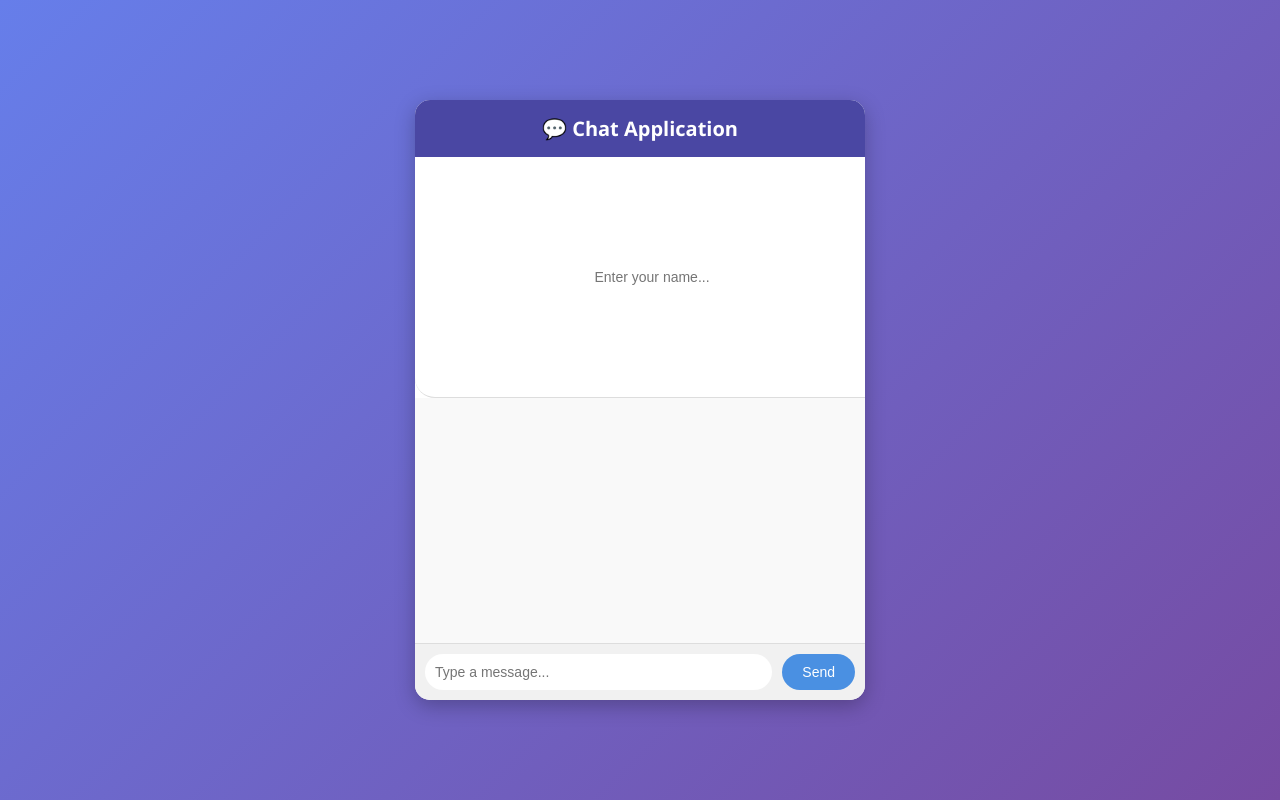
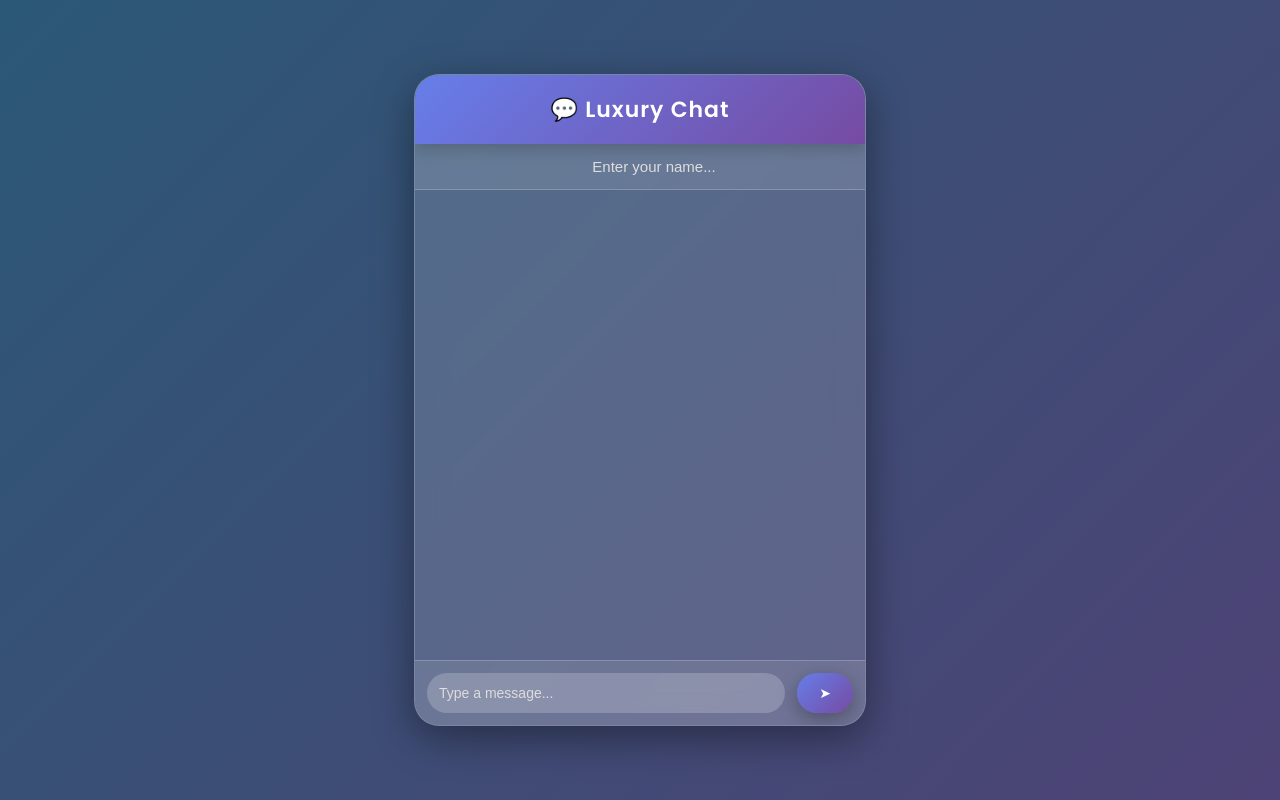
Before and after one commit to AnoopSinghGurjar/Web_Chatbox, a website: page public/index.html in a window 1280 px wide. Drawn offline with nearby package versions, Linux system fonts and the light colour scheme; no server answers.

Commit message:
second commit

```diff
--- a/public/index.html
+++ b/public/index.html
@@ -2,122 +2,163 @@
 <html lang="en">
 <head>
   <meta charset="UTF-8">
-  <title>Chat Application</title>
-  <link rel="stylesheet" href="style.css">
+  <title>Luxury Chat with Bot</title>
+  <link href="https://fonts.googleapis.com/css2?family=Poppins:wght@400;600&display=swap" rel="stylesheet">
   <style>
     body {
-      font-family: "Segoe UI", Tahoma, Geneva, Verdana, sans-serif;
-      background: linear-gradient(135deg, #667eea, #764ba2);
+      font-family: "Poppins", sans-serif;
+      background: linear-gradient(135deg, #2b5876, #4e4376);
       display: flex;
       justify-content: center;
       align-items: center;
       height: 100vh;
       margin: 0;
+      overflow: hidden;
     }
 
     .chat-container {
       width: 450px;
-      height: 600px;
-      background: #fff;
-      border-radius: 15px;
+      height: 650px;
+      background: rgba(255, 255, 255, 0.15);
+      border-radius: 25px;
+      backdrop-filter: blur(15px);
       display: flex;
       flex-direction: column;
-      box-shadow: 0 6px 20px rgba(0,0,0,0.25);
+      box-shadow: 0 12px 40px rgba(0,0,0,0.4);
       overflow: hidden;
+      border: 1px solid rgba(255, 255, 255, 0.2);
+      animation: fadeIn 0.8s ease-in-out;
+    }
+
+    @keyframes fadeIn {
+      from { transform: scale(0.95); opacity: 0; }
+      to { transform: scale(1); opacity: 1; }
     }
 
     .header {
-      background: #4a47a3;
+      background: linear-gradient(135deg, #667eea, #764ba2);
       color: #fff;
-      padding: 15px;
+      padding: 18px;
       text-align: center;
-      font-size: 20px;
-      font-weight: bold;
+      font-size: 22px;
+      font-weight: 600;
+      letter-spacing: 1px;
+      box-shadow: 0 4px 15px rgba(0,0,0,0.25);
+    }
+
+    #username {
+      width: 100%;
+      padding: 14px;
+      border: none;
+      outline: none;
+      font-size: 15px;
+      text-align: center;
+      border-bottom: 1px solid rgba(255,255,255,0.2);
+      background: rgba(255, 255, 255, 0.1);
+      color: #fff;
+    }
+
+    #username::placeholder {
+      color: #ddd;
     }
 
     #chat {
       flex: 1;
-      padding: 15px;
+      padding: 20px;
       overflow-y: auto;
-      background: #f9f9f9;
+      display: flex;
+      flex-direction: column;
+      gap: 10px;
     }
 
     #chat p {
-      margin: 8px 0;
-      padding: 10px 15px;
+      margin: 0;
+      padding: 12px 18px;
       border-radius: 20px;
       max-width: 75%;
       word-wrap: break-word;
+      font-size: 14px;
+      animation: slideUp 0.3s ease;
+    }
+
+    @keyframes slideUp {
+      from { transform: translateY(10px); opacity: 0; }
+      to { transform: translateY(0); opacity: 1; }
     }
 
     #chat p.system {
-      text-align: center;
-      color: #777;
-      background: transparent;
+      align-self: center;
+      color: #eee;
+      background: rgba(255,255,255,0.05);
       font-style: italic;
-      font-size: 14px;
+      font-size: 13px;
+      padding: 8px 14px;
     }
 
     #chat p.self {
-      background: #4a90e2;
+      background: linear-gradient(135deg, #4facfe, #00f2fe);
       color: white;
       align-self: flex-end;
-      margin-left: auto;
+      box-shadow: 0 4px 15px rgba(0, 150, 255, 0.3);
     }
 
     #chat p.other {
-      background: #e5e5ea;
+      background: rgba(255, 255, 255, 0.8);
       color: #000;
       align-self: flex-start;
-      margin-right: auto;
+      box-shadow: 0 4px 15px rgba(0,0,0,0.15);
     }
 
     .input-area {
       display: flex;
-      padding: 10px;
-      background: #f1f1f1;
-      border-top: 1px solid #ddd;
+      padding: 12px;
+      background: rgba(255,255,255,0.1);
+      border-top: 1px solid rgba(255,255,255,0.2);
     }
 
-    input {
+    input#msg {
       flex: 1;
-      padding: 10px;
+      padding: 12px;
       border: none;
-      border-radius: 20px;
+      border-radius: 25px;
       outline: none;
       font-size: 14px;
+      background: rgba(255, 255, 255, 0.2);
+      color: #fff;
+      transition: 0.3s;
+    }
+
+    input#msg::placeholder {
+      color: #ddd;
+    }
+
+    input#msg:focus {
+      background: rgba(255, 255, 255, 0.3);
     }
 
     button {
-      margin-left: 10px;
-      padding: 10px 20px;
-      background: #4a90e2;
+      margin-left: 12px;
+      padding: 12px 22px;
+      background: linear-gradient(135deg, #667eea, #764ba2);
       color: white;
       border: none;
-      border-radius: 20px;
+      border-radius: 25px;
       cursor: pointer;
       font-size: 14px;
+      font-weight: 500;
+      box-shadow: 0 6px 20px rgba(0,0,0,0.3);
       transition: 0.3s;
     }
 
     button:hover {
-      background: #357ab8;
-    }
-
-    #username {
-      width: 100%;
-      padding: 12px;
-      border: none;
-      outline: none;
-      font-size: 14px;
-      text-align: center;
-      border-bottom: 1px solid #ddd;
+      transform: translateY(-2px);
+      box-shadow: 0 8px 25px rgba(0,0,0,0.4);
     }
   </style>
 </head>
 <body>
   <div class="chat-container">
-    <div class="header">💬 Chat Application</div>
+    <div class="header">💬 Luxury Chat</div>
 
     <input id="username" placeholder="Enter your name..." />
 
@@ -125,33 +166,18 @@
 
     <div class="input-area">
       <input id="msg" autocomplete="off" placeholder="Type a message..." />
-      <button id="send">Send</button>
+      <button id="send">➤</button>
     </div>
   </div>
 
-  <script src="/socket.io/socket.io.js"></script>
   <script>
-    const socket = io();
     const chat = document.getElementById("chat");
     const input = document.getElementById("msg");
     const send = document.getElementById("send");
     const username = document.getElementById("username");
 
-    // send message
-    send.onclick = () => {
-      if (!username.value) {
-        alert("Enter your name first!");
-        return;
-      }
-      if (input.value.trim() !== "") {
-        const msgData = { user: username.value, text: input.value };
-        socket.emit("chatMessage", msgData);
-        input.value = "";
-      }
-    };
-
-    // receive message
-    socket.on("chatMessage", (msgData) => {
+    // Function to add message
+    function addMessage(msgData) {
       const p = document.createElement("p");
       if (msgData.system) {
         p.classList.add("system");
@@ -161,8 +187,45 @@
         p.innerText = msgData.user + ": " + msgData.text;
       }
       chat.appendChild(p);
-      chat.scrollTop = chat.scrollHeight; // auto scroll
-    });
+      chat.scrollTop = chat.scrollHeight;
+    }
+
+    // Bot logic
+    function botReply(userMsg) {
+      let reply = "I didn’t quite get that 🤔";
+
+      if (userMsg.toLowerCase().includes("hello")) {
+        reply = "Hi " + username.value + "! 👋 How are you today?";
+      } else if (userMsg.toLowerCase().includes("how are you")) {
+        reply = "I'm doing great, thanks for asking! 😃";
+      } else if (userMsg.toLowerCase().includes("bye")) {
+        reply = "Goodbye! Have a wonderful day 🌸";
+      } else if (userMsg.toLowerCase().includes("time")) {
+        reply = "⏰ The current time is " + new Date().toLocaleTimeString();
+      }
+
+      const msgData = { user: "Bot 🤖", text: reply };
+      addMessage(msgData);
+    }
+
+    // Send message
+    send.onclick = () => {
+      if (!username.value) {
+        alert("Enter your name first!");
+        return;
+      }
+      if (input.value.trim() !== "") {
+        const msgData = { user: username.value, text: input.value };
+        addMessage(msgData);
+
+        // Auto reply after 1 sec
+        setTimeout(() => {
+          botReply(msgData.text);
+        }, 1000);
+
+        input.value = "";
+      }
+    };
   </script>
 </body>
 </html>
```
